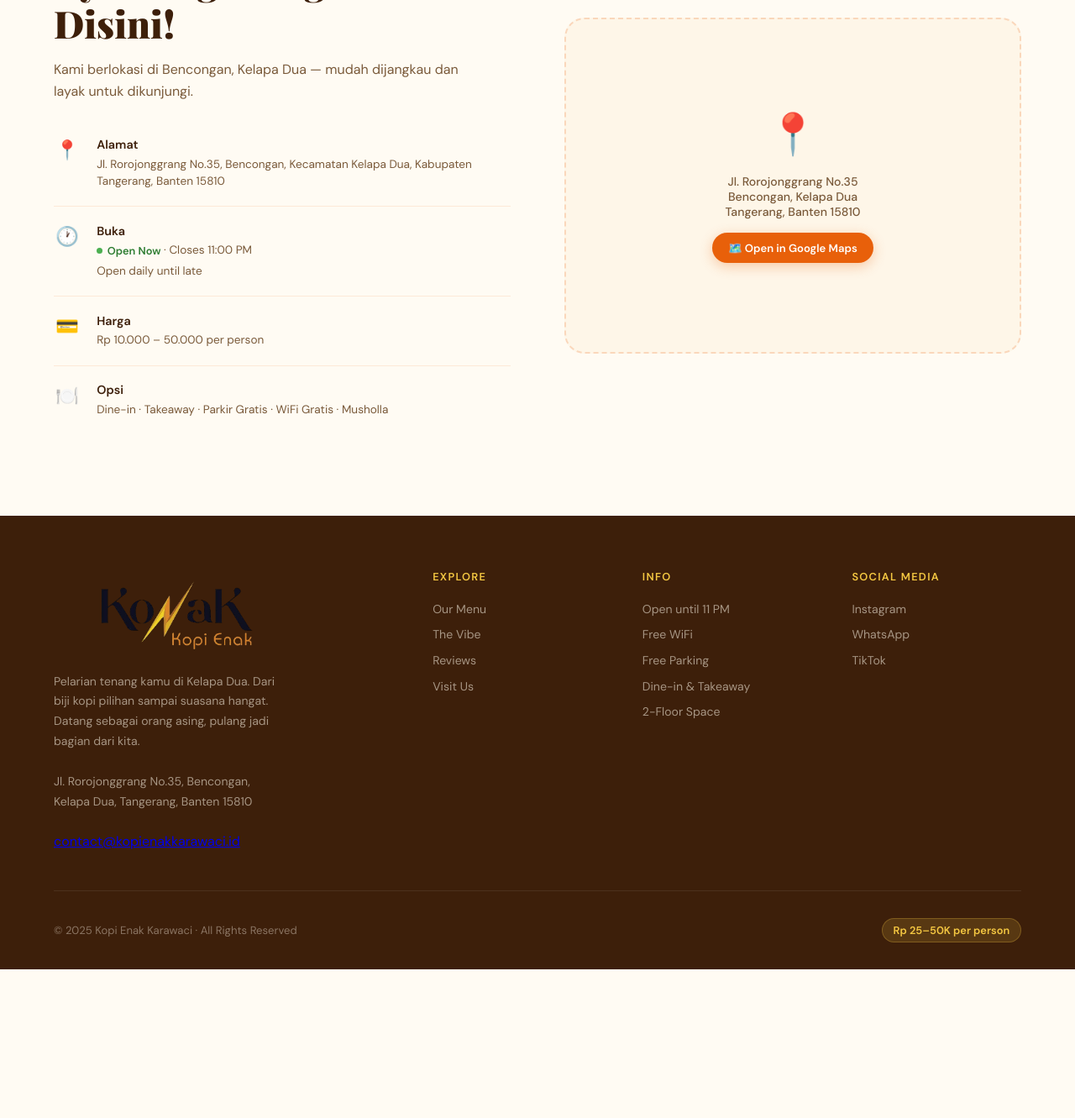
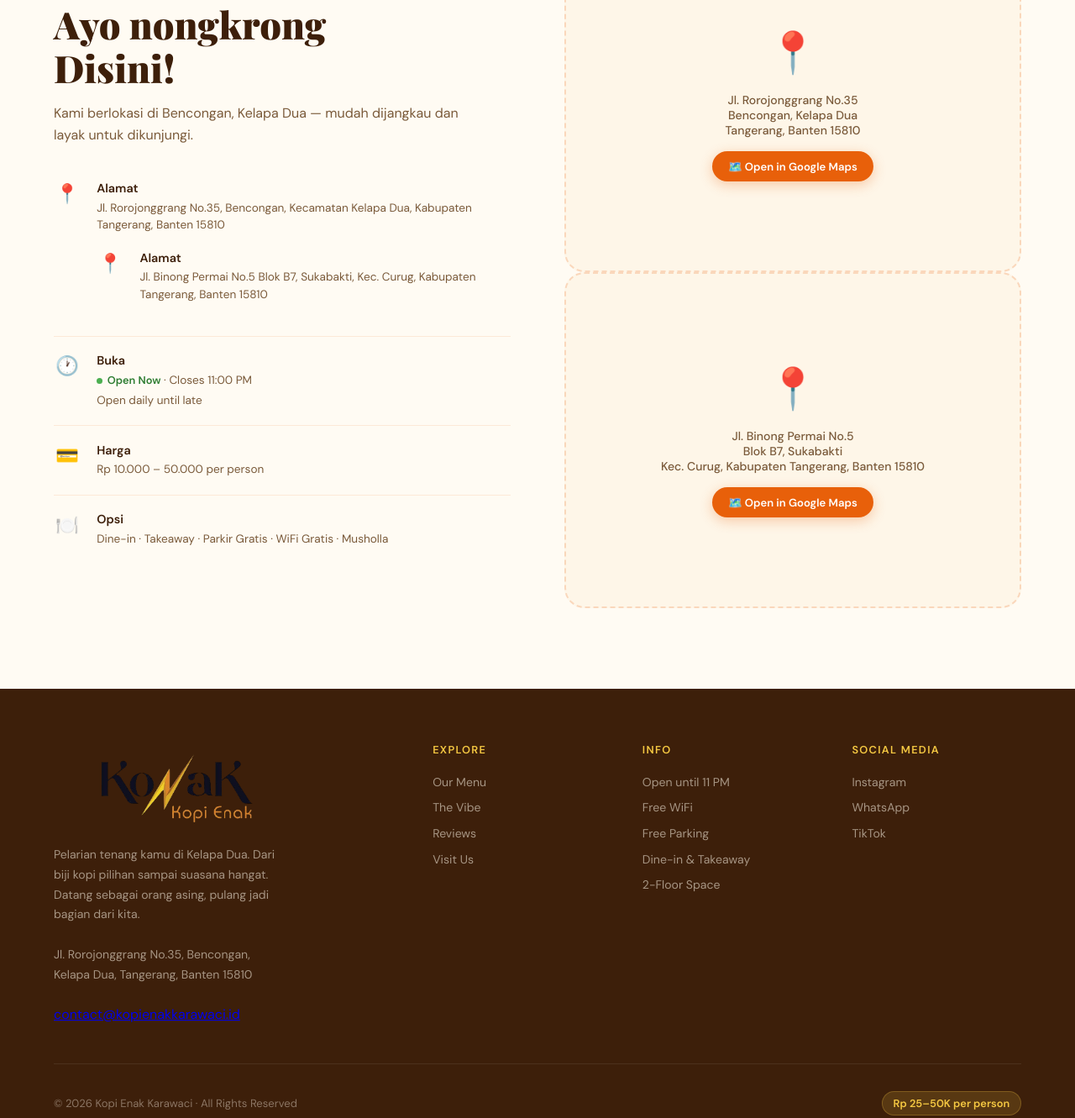
Before and after one commit to Gerrardgew/kopiEnak-web, a plain HTML site: page kopi-enak-karawaci.html in a window 1280 px wide. Shown: the part 3880-5211 px from the top of the page at 84% size. Before the commit the page ends 5034 px from the top, so only its background shows below. Drawn offline with nearby package versions, Linux system fonts and the light colour scheme; a web font is replaced by a local one.

Commit message:
Update new location

```diff
--- a/kopi-enak-karawaci.html
+++ b/kopi-enak-karawaci.html
@@ -299,6 +299,13 @@
           <div class="info-content">
             <h5>Alamat</h5>
             <p>Jl. Rorojonggrang No.35, Bencongan, Kecamatan Kelapa Dua, Kabupaten Tangerang, Banten 15810</p>
+                <div class="info-row">
+                  <div class="info-icon">📍</div>
+                  <div class="info-content">
+                    <h5>Alamat</h5>
+                    <p>Jl. Binong Permai No.5 Blok B7, Sukabakti, Kec. Curug, Kabupaten Tangerang, Banten 15810</p>
+                  </div>
+                </div>
           </div>
         </div>
         <div class="info-row">
@@ -330,6 +337,11 @@
         📍
         <p>Jl. Rorojonggrang No.35<br>Bencongan, Kelapa Dua<br>Tangerang, Banten 15810</p>
         <a href="https://maps.app.goo.gl/RFLUpTLQC5JrAfsr9" target="_blank" class="map-btn" style="font-size:0.82rem;padding:0.6rem 1.2rem;">🗺️ Open in Google Maps</a>
+      </div>
+      <div class="map-placeholder">
+        📍
+        <p>Jl. Binong Permai No.5<br>Blok B7, Sukabakti<br>Kec. Curug, Kabupaten Tangerang, Banten 15810</p>
+        <a href="#" class="map-btn" style="font-size:0.82rem;padding:0.6rem 1.2rem;">🗺️ Open in Google Maps</a>
       </div>
     </div>
   </div>
@@ -366,14 +378,14 @@
     <div class="footer-col">
       <h6>Social Media</h6>
       <ul class="footer-links">
-        <li><a href="#" title="Instagram">Instagram</a></li>
+        <li><a href="https://www.instagram.com/kopienak_karawaci/" title="Instagram">Instagram</a></li>
         <li><a href="#" title="WhatsApp">WhatsApp</a></li>
-        <li><a href="#" title="TikTok">TikTok</a></li>
+        <li><a href="https://www.tiktok.com/@kopienakkarawaci" title="TikTok">TikTok</a></li>
       </ul>
     </div>
   </div>
   <div class="footer-bottom">
-    <p>© 2025 Kopi Enak Karawaci · All Rights Reserved</p>
+    <p>© 2026 Kopi Enak Karawaci · All Rights Reserved</p>
     <span class="price-badge">Rp 25–50K per person</span>
   </div>
 </footer>
```
